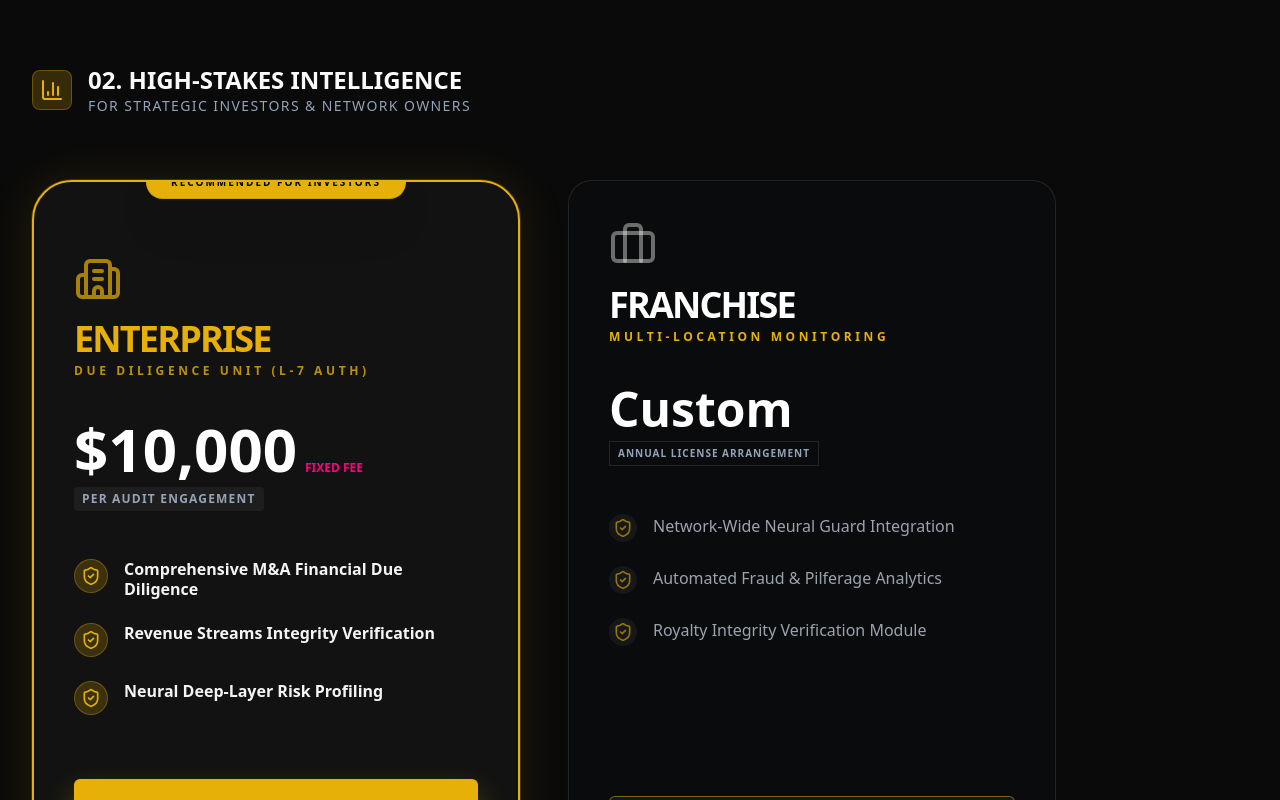
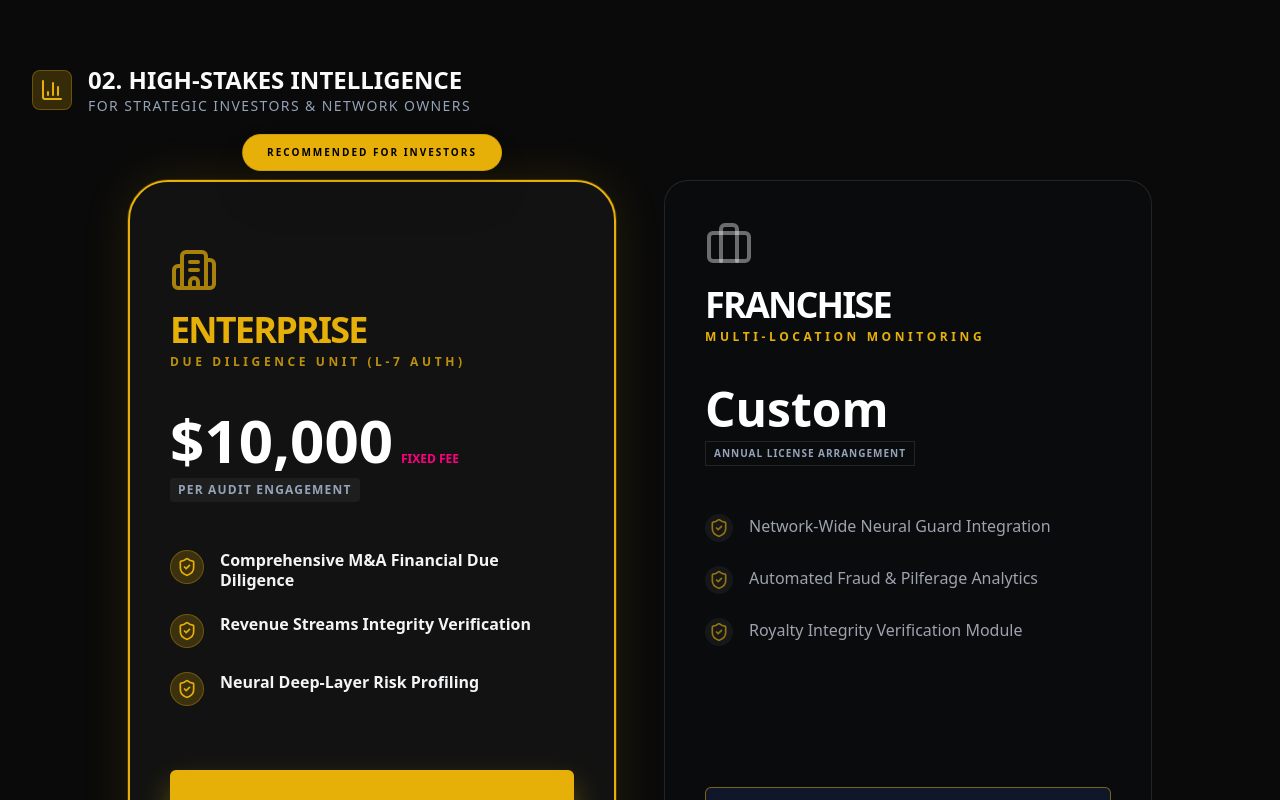
Before and after one commit to gustidevitto/gustidevitto-forensics-site, a React (Vite) app: page /investasi in a window 1280 px wide. Shown: the part 1340-2140 px from the top of the page. Built offline with nearby package versions, Linux system fonts and the light colour scheme.

Commit message:
UI pricing cards

```diff
--- a/src/routes/index.tsx
+++ b/src/routes/index.tsx
@@ -638,8 +638,8 @@ function Index() {
                             <div className="flex-1 h-px bg-white/5"></div>
                         </div>
 
-                        {/* 3. ENTERPRISE TIER (Mobile 3rd, Desktop Row 2 Col 1-2) */}
-                        <div className="md:col-start-1 md:col-span-2 md:order-5 p-10 rounded-[2.5rem] border-2 border-primary bg-[#121212] flex flex-col relative z-20 shadow-[0_0_60px_rgba(255,215,0,0.15)] ring-1 ring-primary/20 md:scale-[1.12] overflow-visible group">
+                        {/* 3. ENTERPRISE TIER (Mobile 3rd, Desktop Row 2 Col 2-3) */}
+                        <div className="md:col-start-2 md:col-span-2 md:order-5 p-10 rounded-[2.5rem] border-2 border-primary bg-[#121212] flex flex-col relative z-20 shadow-[0_0_60px_rgba(255,215,0,0.15)] ring-1 ring-primary/20 md:scale-[1.12] overflow-visible group">
                             <div className="bg-primary text-black text-[10px] font-black px-6 py-2.5 rounded-full uppercase tracking-[0.2em] shadow-2xl whitespace-nowrap z-30 border border-black/10 w-fit mx-auto -mt-14 mb-8">RECOMMENDED FOR INVESTORS</div>
 
                             {/* Visual Glow Layer */}
@@ -678,8 +678,8 @@ function Index() {
                             </Button>
                         </div>
 
-                        {/* 5. FRANCHISE TIER (Mobile 5th, Desktop Row 2 Col 5-6) */}
-                        <div className="md:col-start-5 md:col-span-2 md:order-6 p-8 rounded-2xl border border-border/50 bg-[#121212] flex flex-col relative z-10 hover:border-primary/30 transition-all opacity-80 hover:opacity-100 group">
+                        {/* 5. FRANCHISE TIER (Mobile 5th, Desktop Row 2 Col 4-5) */}
+                        <div className="md:col-start-4 md:col-span-2 md:order-6 p-8 rounded-2xl border border-border/50 bg-[#121212] flex flex-col relative z-10 hover:border-primary/30 transition-all opacity-80 hover:opacity-100 group">
                             <div className="mb-6 pointer-events-none">
                                 <h3 className="text-2xl font-black uppercase mb-1 text-white">Franchise</h3>
                                 <p className="text-xs text-primary font-bold tracking-[0.2em] uppercase font-mono">Network Monitoring</p>
--- a/src/routes/investasi.tsx
+++ b/src/routes/investasi.tsx
@@ -155,10 +155,10 @@ function InvestasiPage() {
                         </div>
                     </div>
 
-                    <div className="grid md:grid-cols-2 gap-12 items-stretch max-w-5xl mx-auto md:mx-0">
+                    <div className="grid md:grid-cols-2 gap-12 items-stretch max-w-5xl mx-auto">
                         {/* Enterprise Tier */}
-                        <div className="p-10 rounded-[2.5rem] border-2 border-primary bg-[#121212] flex flex-col relative shadow-[0_0_50px_rgba(255,215,0,0.1)] ring-1 ring-primary/20 overflow-hidden group">
-                            <div className="bg-primary text-black text-[10px] font-black px-6 py-2 rounded-full uppercase tracking-[0.2em] shadow-2xl whitespace-nowrap z-30 border border-black/10 w-fit mx-auto -mt-14 mb-8">RECOMMENDED FOR INVESTORS</div>
+                        <div className="p-10 rounded-[2.5rem] border-2 border-primary bg-[#121212] flex flex-col relative shadow-[0_0_50px_rgba(255,215,0,0.1)] ring-1 ring-primary/20 group">
+                            <div className="absolute -top-12 left-1/2 -translate-x-1/2 bg-primary text-black text-[10px] font-black px-6 py-2.5 rounded-full uppercase tracking-[0.2em] shadow-2xl whitespace-nowrap z-30 border border-black/10">RECOMMENDED FOR INVESTORS</div>
 
                             <div className="mb-10 mt-6 relative z-10">
                                 <Building2 className="w-12 h-12 text-primary mb-4 opacity-70" />
```
